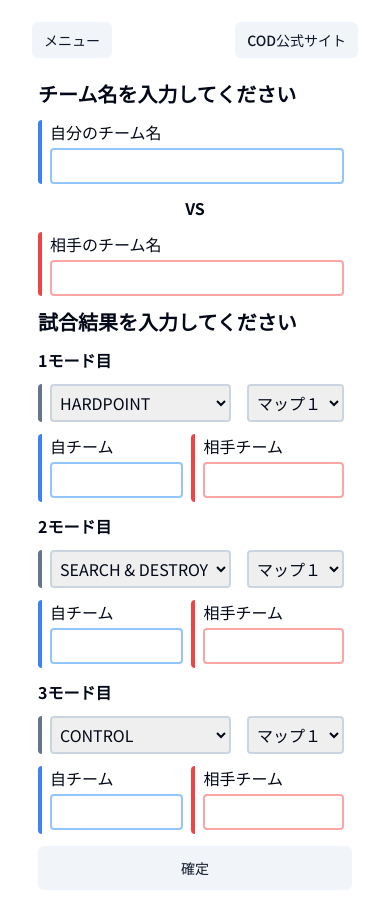
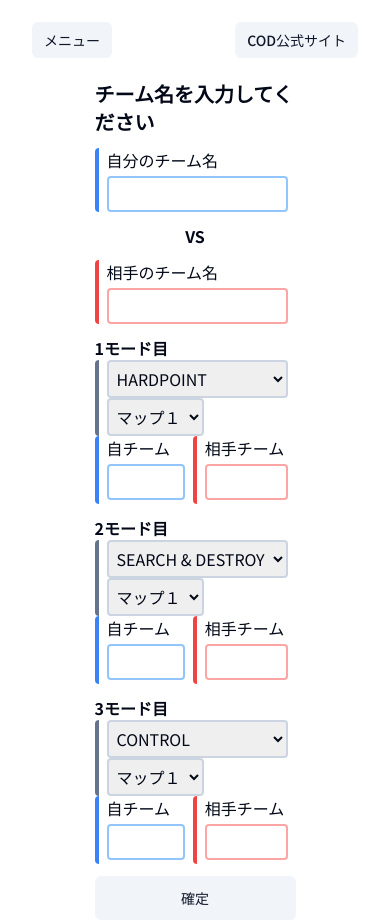
Before and after one commit to tokutetsu96/result-app, a Next.js app: page /battleThree in a window 390 px wide. Before the commit the page ends 890 px from the top, so only its background shows below. Built offline with nearby package versions, Linux system fonts and the light colour scheme.

Commit message:
リファクタリング

```diff
--- /dev/null
+++ b/src/components/gamemode-input.tsx
@@ -0,0 +1,44 @@
+import { TeamInput } from "@/types";
+import { UseFormRegister } from "react-hook-form";
+
+interface GameModeInputProps {
+  gameId: string;
+  mapId: string;
+  register: UseFormRegister<TeamInput>;
+  defaultValue: string;
+}
+
+export function GameModeInput({
+  gameId,
+  mapId,
+  register,
+  defaultValue,
+}: GameModeInputProps) {
+  const gameIdValue = String(gameId);
+
+  return (
+    <div className="border-l-4 border-slate-500 rounded">
+      <select
+        id={String(gameIdValue)}
+        className="mx-2 p-1 border-2 border-slate-300 focus:outline-none focus:border-slate-500 rounded"
+        defaultValue={defaultValue}
+        {...register(gameId as keyof TeamInput)}
+      >
+        <option value={"HARDPOINT"}>HARDPOINT</option>
+        <option value={"SEARCH & DESTROY"}>SEARCH & DESTROY</option>
+        <option value={"CONTROL"}>CONTROL</option>
+      </select>
+      <select
+        id={mapId}
+        className="mx-2 p-1 border-2 border-slate-300 focus:outline-none focus:border-slate-500 rounded"
+        {...register(mapId as keyof TeamInput)}
+      >
+        <option value="マップ１">マップ１</option>
+        <option value="マップ２">マップ２</option>
+        <option value="マップ３">マップ３</option>
+        <option value="マップ４">マップ４</option>
+        <option value="マップ５">マップ５</option>
+      </select>
+    </div>
+  );
+}
--- a/src/components/result-input.tsx
+++ b/src/components/result-input.tsx
@@ -5,8 +5,9 @@ import { buttonVariants } from "./ui/button";
 import { cn } from "@/lib/utils";
 import { type TeamInput } from "@/types";
 import { useRouter } from "next/navigation";
-import { gameModeConfig } from "@/config/game-mode";
-
+import { TeamNameInput } from "./teamname-input";
+import { GameModeInput } from "./gamemode-input";
+import { TeamScoreInput } from "./team-score-input";
 export default function ResultInput() {
   const router = useRouter();
 
@@ -26,201 +27,68 @@ export default function ResultInput() {
         <h1 className="sm:text-3xl text-xl font-bold">
           チーム名を入力してください
         </h1>
-        <div className="border-l-4 border-blue-500 rounded">
-          <div className="px-2 space-y-1">
-            <span>自分のチーム名</span>
-            <input
-              id="myTeamName"
-              type="text"
-              className="w-full p-1 border-2 border-blue-300 focus:outline-none focus:border-blue-500 rounded"
-              {...register("myTeamName")}
-            />
-            <p className="text-red-500">{errors.myTeamName?.message}</p>
-          </div>
-        </div>
+        <TeamNameInput
+          id="myTeamName"
+          label="自分のチーム名"
+          borderColor="border-blue-500"
+          inputBorderColor="border-blue-300"
+          register={register}
+          error={errors.myTeamName?.message}
+        />
         <div className="flex justify-center font-bold">
           <span>VS</span>
         </div>
-        <div className="border-l-4 border-red-500 rounded">
-          <div className="px-2 space-y-1">
-            <span>相手のチーム名</span>
-            <input
-              id="enemyTeamName"
-              type="text"
-              className="w-full p-1 border-2 border-red-300 focus:outline-none focus:border-red-500 rounded"
-              {...register("enemyTeamName")}
+        <TeamNameInput
+          id="enemyTeamName"
+          label="相手のチーム名"
+          borderColor="border-red-500"
+          inputBorderColor="border-red-300"
+          register={register}
+          error={errors.enemyTeamName?.message}
+        />
+
+        {[1, 2, 3].map((modeIndex) => (
+          <div key={modeIndex}>
+            <h2 className="sm:text-2xl font-bold">{`${modeIndex}モード目`}</h2>
+            <GameModeInput
+              gameId={`game${modeIndex}`}
+              mapId={`map${modeIndex}`}
+              register={register}
+              defaultValue={
+                modeIndex === 1
+                  ? "HARDPOINT"
+                  : modeIndex === 2
+                    ? "SEARCH & DESTROY"
+                    : "CONTROL"
+              }
             />
-            <p className="text-red-500">{errors.enemyTeamName?.message}</p>
-          </div>
-        </div>
-        <h1 className="sm:text-3xl text-xl font-bold">
-          試合結果を入力してください
-        </h1>
-        <h2 className="sm:text-2xl font-bold">1モード目</h2>
-        <div>
-          <div className="border-l-4 border-slate-500 rounded">
-            <select
-              id="gameOne"
-              className="mx-2 p-1 border-2 border-slate-300 focus:outline-none focus:border-slate-500 rounded"
-              defaultValue={"HARDPOINT"}
-              {...register("gameOne")}
-            >
-              <option value={"HARDPOINT"}>HARDPOINT</option>
-              <option value={"SEARCH & DESTROY"}>SEARCH & DESTROY</option>
-              <option value={"CONTROL"}>CONTROL</option>
-            </select>
-            <select
-              className="mx-2 p-1 border-2 border-slate-300 focus:outline-none focus:border-slate-500 rounded"
-              id="mapOne"
-              {...register("mapOne")}
-            >
-              <option value="マップ１">マップ１</option>
-              <option value="マップ２">マップ２</option>
-              <option value="マップ３">マップ３</option>
-              <option value="マップ４">マップ４</option>
-              <option value="マップ５">マップ５</option>
-            </select>
-          </div>
-        </div>
-        <div className="flex justify-between">
-          <div className="border-l-4 border-blue-500 rounded">
-            <div className="px-2 space-y-1">
-              <label htmlFor="myTeamScoreOne">自チーム</label>
-              <input
-                id="myTeamScoreOne"
-                type="number"
-                max={250}
-                {...register("myTeamScoreOne")}
-                className="w-full p-1 border-2 border-blue-300 focus:outline-none focus:border-blue-500 rounded"
+            <div className="flex justify-between">
+              <TeamScoreInput
+                id={`myTeamScore${modeIndex}`}
+                label="自チーム"
+                borderColor="border-blue-500"
+                inputBorderColor="border-blue-300"
+                register={register}
+                error={
+                  (errors as Record<string, any>)[`myTeamScore${modeIndex}`]
+                    ?.message
+                }
               />
-              <p className="text-red-500">{errors.myTeamScoreOne?.message}</p>
+              <TeamScoreInput
+                id={`enemyTeamScore${modeIndex}`}
+                label="相手チーム"
+                borderColor="border-red-500"
+                inputBorderColor="border-red-300"
+                register={register}
+                error={
+                  (errors as Record<string, any>)[`enemyTeamScore${modeIndex}`]
+                    ?.message
+                }
+              />
             </div>
           </div>
-          <div className="border-l-4 border-red-500 rounded">
-            <div className="px-2 space-y-1">
-              <label htmlFor="enemyTeamScoreOne">相手チーム</label>
-              <input
-                id="enemyTeamScoreOne"
-                type="number"
-                {...register("enemyTeamScoreOne")}
-                className="w-full p-1 border-2 border-red-300 focus:outline-none focus:border-red-500 rounded"
-              />
-              <p className="text-red-500">
-                {errors.enemyTeamScoreOne?.message}
-              </p>
-            </div>
-          </div>
-        </div>
-        <h2 className="sm:text-2xl font-bold">2モード目</h2>
-        <div>
-          <div className="flex border-l-4 border-slate-500 rounded">
-            <select
-              id="gameTwo"
-              className="mx-2 p-1 border-2 border-slate-300 focus:outline-none focus:border-slate-500 rounded"
-              defaultValue={"SEARCH & DESTROY"}
-              {...register("gameTwo")}
-            >
-              <option value={"HARDPOINT"}>HARDPOINT</option>
-              <option value={"SEARCH & DESTROY"}>SEARCH & DESTROY</option>
-              <option value={"CONTROL"}>CONTROL</option>
-            </select>
-            <select
-              id="mapTwo"
-              className="mx-2 p-1 border-2 border-slate-300 focus:outline-none focus:border-slate-500 rounded"
-              {...register("mapTwo")}
-            >
-              <option value="マップ１">マップ１</option>
-              <option value="マップ２">マップ２</option>
-              <option value="マップ３">マップ３</option>
-              <option value="マップ４">マップ４</option>
-              <option value="マップ５">マップ５</option>
-            </select>
-          </div>
-        </div>
-        <div className="flex justify-between">
-          <div className="border-l-4 border-blue-500 rounded">
-            <div className="px-2 space-y-1">
-              <label htmlFor="myTeamScoreTwo">自チーム</label>
-              <input
-                id="myTeamScoreTwo"
-                type="number"
-                max={250}
-                {...register("myTeamScoreTwo")}
-                className="w-full p-1 border-2 border-blue-300 focus:outline-none focus:border-blue-500 rounded"
-              />
-              <p className="text-red-500">{errors.myTeamScoreOne?.message}</p>
-            </div>
-          </div>
-          <div className="border-l-4 border-red-500 rounded">
-            <div className="px-2 space-y-1">
-              <label htmlFor="enemyTeamScoreTwo">相手チーム</label>
-              <input
-                id="enemyTeamScoreTwo"
-                type="number"
-                {...register("enemyTeamScoreTwo")}
-                className="w-full p-1 border-2 border-red-300 focus:outline-none focus:border-red-500 rounded"
-              />
-              <p className="text-red-500">
-                {errors.enemyTeamScoreTwo?.message}
-              </p>
-            </div>
-          </div>
-        </div>
-        <h2 className="sm:text-2xl font-bold">3モード目</h2>
-        <div>
-          <div className="border-l-4 border-slate-500 rounded">
-            <select
-              id="gameThree"
-              className="mx-2 p-1 border-2 border-slate-300 focus:outline-none focus:border-slate-500 rounded"
-              defaultValue={"CONTROL"}
-              {...register("gameThree")}
-            >
-              <option value={"HARDPOINT"}>HARDPOINT</option>
-              <option value={"SEARCH & DESTROY"}>SEARCH & DESTROY</option>
-              <option value={"CONTROL"}>CONTROL</option>
-            </select>
-            <select
-              id="mapThree"
-              className="mx-2 p-1 border-2 border-slate-300 focus:outline-none focus:border-slate-500 rounded"
-              {...register("mapThree")}
-            >
-              <option value="マップ１">マップ１</option>
-              <option value="マップ２">マップ２</option>
-              <option value="マップ３">マップ３</option>
-              <option value="マップ４">マップ４</option>
-              <option value="マップ５">マップ５</option>
-            </select>
-          </div>
-        </div>
-        <div className="flex justify-between">
-          <div className="border-l-4 border-blue-500 rounded">
-            <div className="px-2 space-y-1">
-              <label htmlFor="myTeamScoreThree">自チーム</label>
-              <input
-                id="myTeamScoreThree"
-                type="number"
-                max={250}
-                {...register("myTeamScoreThree")}
-                className="w-full p-1 border-2 border-blue-300 focus:outline-none focus:border-blue-500 rounded"
-              />
-              <p className="text-red-500">{errors.myTeamScoreOne?.message}</p>
-            </div>
-          </div>
-          <div className="border-l-4 border-red-500 rounded">
-            <div className="px-2 space-y-1">
-              <label htmlFor="enemyTeamScoreThree">相手チーム</label>
-              <input
-                id="enemyTeamScoreThree"
-                type="number"
-                {...register("enemyTeamScoreThree")}
-                className="w-full p-1 border-2 border-red-300 focus:outline-none focus:border-red-500 rounded"
-              />
-              <p className="text-red-500">
-                {errors.enemyTeamScoreThree?.message}
-              </p>
-            </div>
-          </div>
-        </div>
+        ))}
+
         <button
           onClick={handleSubmit(onSubmit)}
           className={cn(
--- /dev/null
+++ b/src/components/team-score-input.tsx
@@ -0,0 +1,33 @@
+interface TeamScoreInputProps {
+  id: string;
+  label: string;
+  borderColor: string;
+  inputBorderColor: string;
+  register: any;
+  error?: string | undefined;
+}
+
+export function TeamScoreInput({
+  id,
+  label,
+  borderColor,
+  inputBorderColor,
+  register,
+  error,
+}: TeamScoreInputProps) {
+  return (
+    <div className={`${borderColor} border-l-4 rounded`}>
+      <div className="px-2 space-y-1">
+        <label htmlFor={id}>{label}</label>
+        <input
+          id={id}
+          type="number"
+          max={250}
+          {...register(id)}
+          className={`w-full p-1 border-2 ${inputBorderColor} focus:outline-none focus:border-blue-500 rounded`}
+        />
+        <p className="text-red-500">{error}</p>
+      </div>
+    </div>
+  );
+}
--- /dev/null
+++ b/src/components/teamname-input.tsx
@@ -0,0 +1,37 @@
+import { TeamInput } from "@/types";
+import { UseFormRegister } from "react-hook-form";
+
+interface TeamNameInputProps {
+  id: string;
+  label: string;
+  borderColor: string;
+  inputBorderColor: string;
+  register: UseFormRegister<TeamInput>;
+  error?: string | undefined;
+}
+
+export function TeamNameInput({
+  id,
+  label,
+  borderColor,
+  inputBorderColor,
+  register,
+  error,
+}: TeamNameInputProps) {
+  const idValue = String(id);
+
+  return (
+    <div className={`${borderColor} border-l-4 rounded`}>
+      <div className="px-2 space-y-1">
+        <span>{label}</span>
+        <input
+          id={idValue}
+          type="text"
+          className={`w-full p-1 border-2 ${inputBorderColor} focus:outline-none focus:border-blue-500 rounded`}
+          {...register(id as keyof TeamInput)}
+        />
+        <p className="text-red-500">{error}</p>
+      </div>
+    </div>
+  );
+}
```
